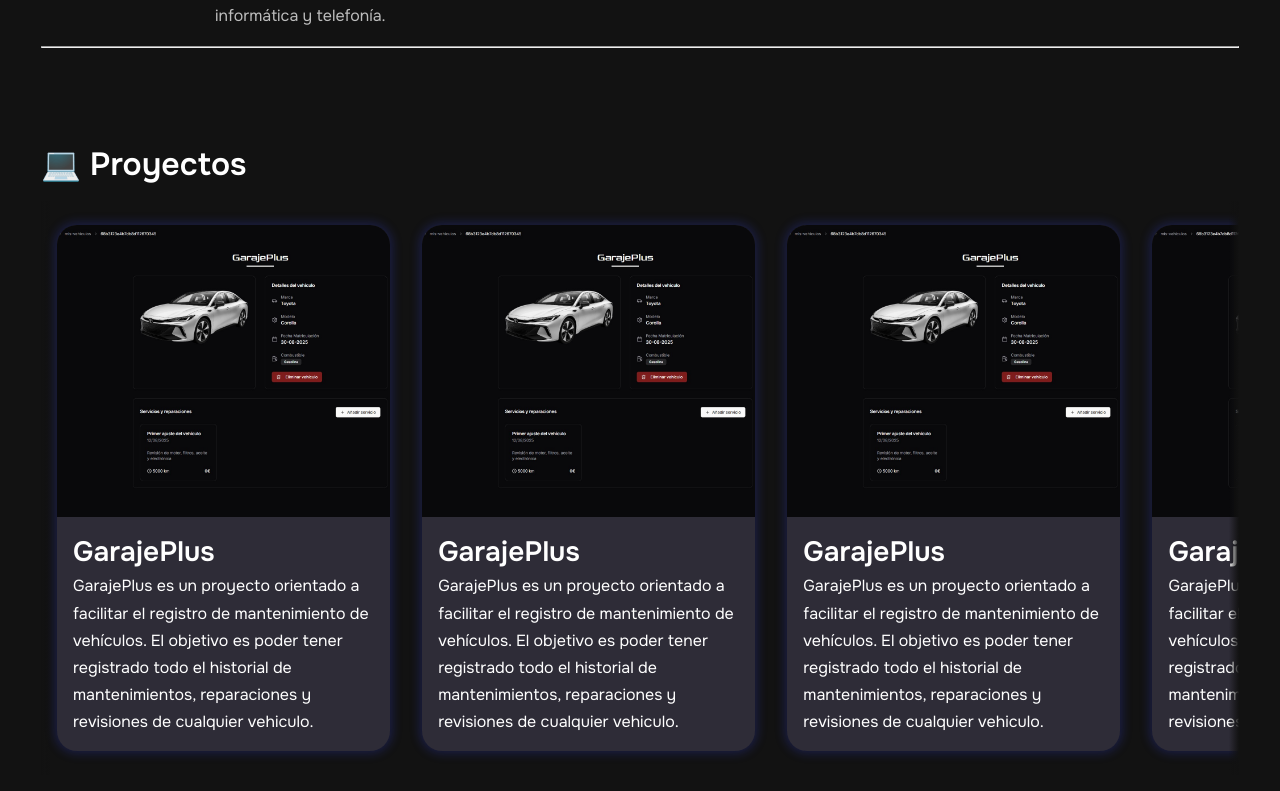
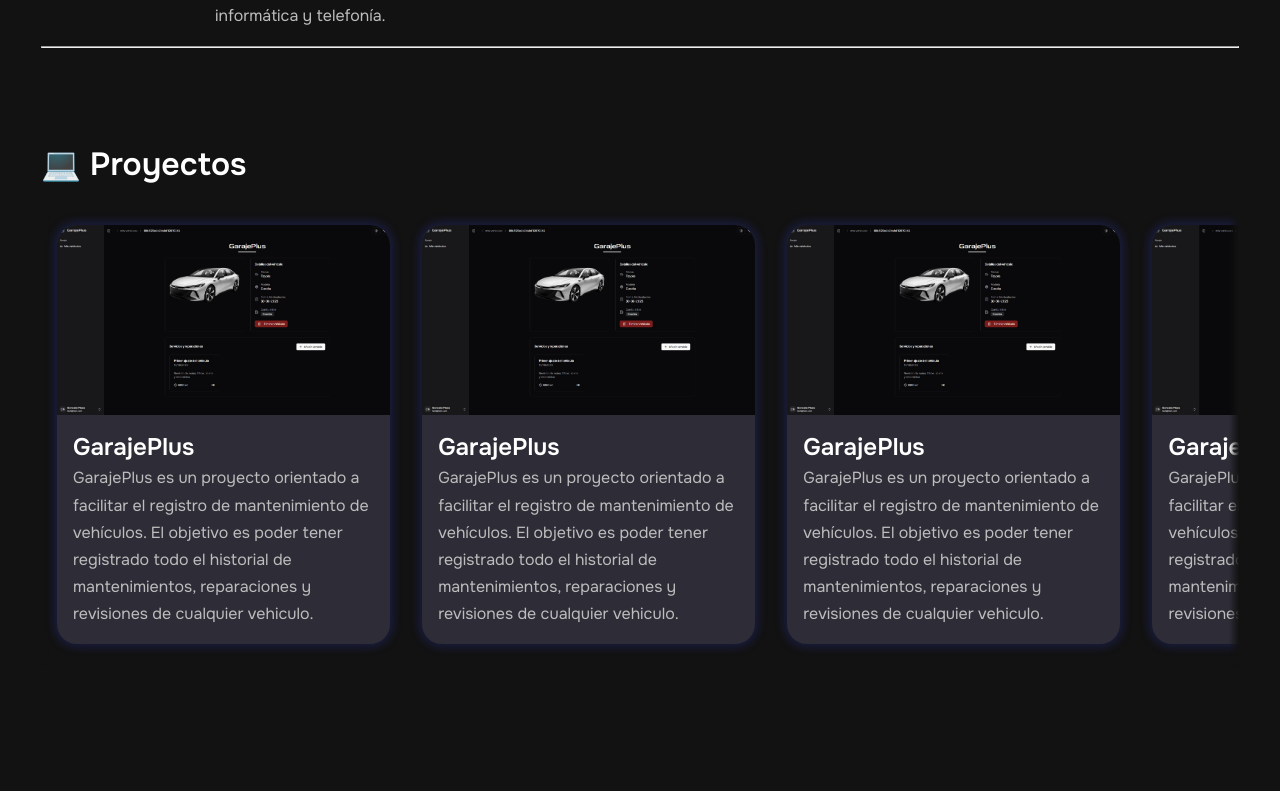
Before and after one commit to gonzalo-plaza/portfolio, a Next.js app: page / in a window 1280 px wide. Shown: the part 1651-2442 px from the top of the page. After the commit the page ends 2335 px from the top, so only its background shows below. Built offline with nearby package versions, Linux system fonts and the light colour scheme.

Commit message:
ProjectCard: Update styles

```diff
--- a/src/styles/components/organism/project-card.module.scss
+++ b/src/styles/components/organism/project-card.module.scss
@@ -1,5 +1,4 @@
 .projectCard {
-  max-width: 500px;
   background-color: var(--surface-card);
   border-radius: 20px;
   box-shadow: 0 0 10px 3px #3541cf40;
@@ -9,14 +8,25 @@
 
   &__title {
     margin-top: 16px;
+    font-size: 1.5rem;
+  }
+
+  &__technologyList {
+    display: flex;
+    padding-inline: 16px;
+    margin-block: 8px;
+    gap: 8px;
+    flex-wrap: wrap;
   }
 
   &__content {
     padding-inline: 16px;
+    color: var(--text-secondary);
   }
 
   &__image {
     width: 100%;
+    height: auto;
     border-top-right-radius: 20px;
     border-top-left-radius: 20px;
   }
```
